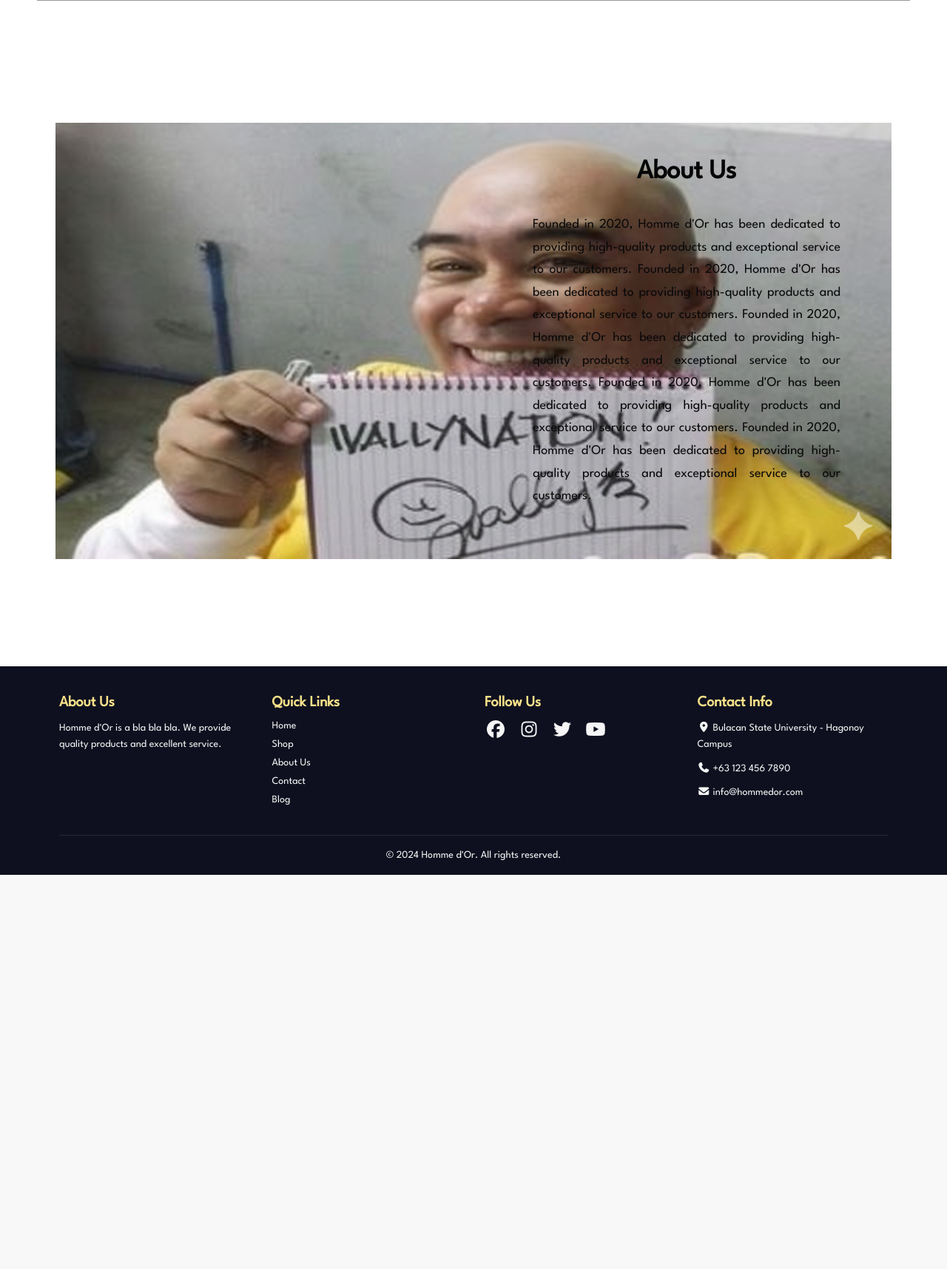
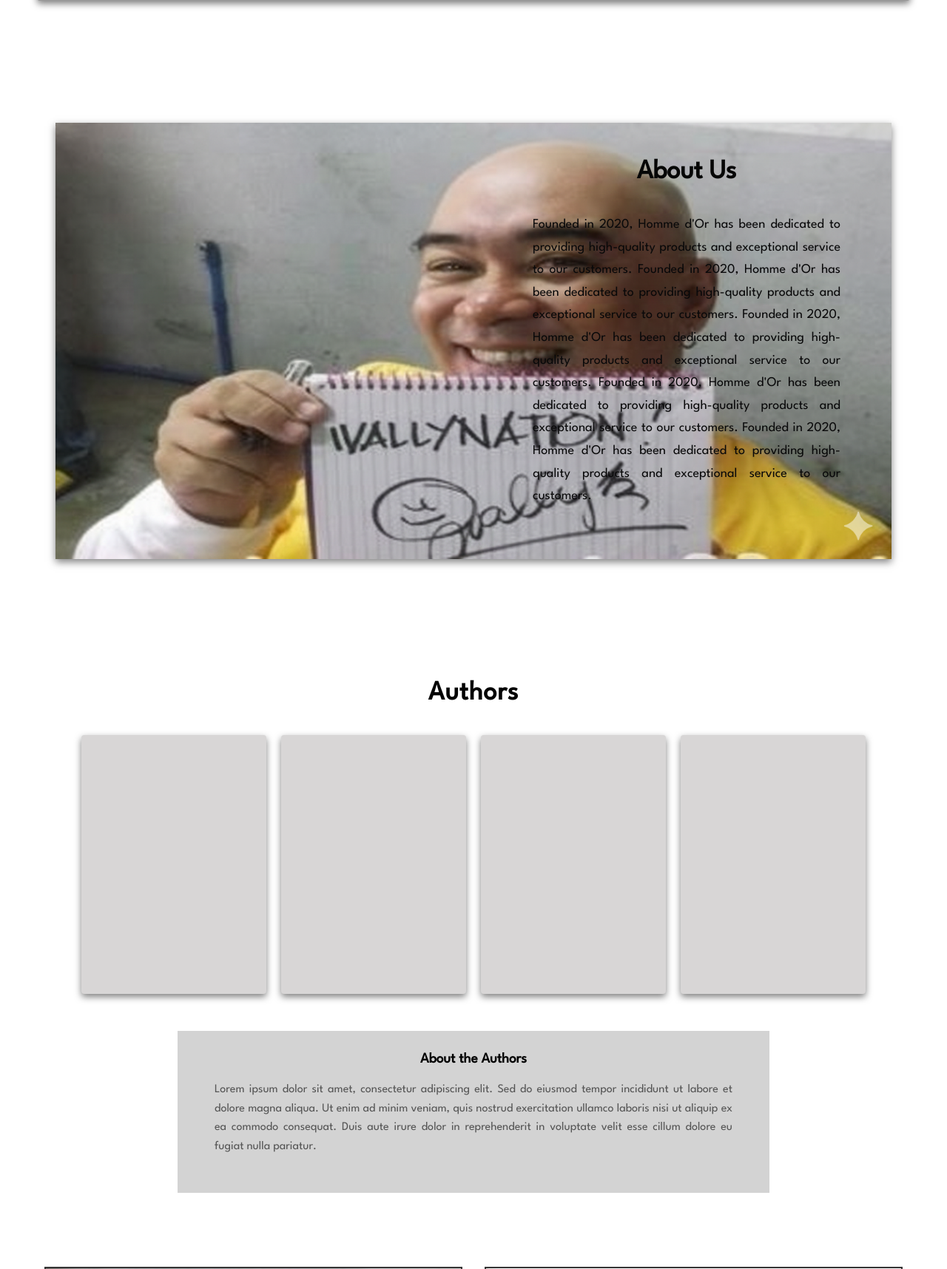
Before and after one commit to Izy-Blinken/Homme-d-Or, a PHP site: page /Homme_dor/AboutUs.php in a window 1280 px wide. Shown: the part 734-2450 px from the top of the page at 74% size. Before the commit the page ends 1917 px from the top, so only its background shows below. Run offline with PHP 8.4, Linux system fonts and the light colour scheme.

Commit message:
about us page done

```diff
--- a/assets/css/style.css
+++ b/assets/css/style.css
@@ -832,6 +832,8 @@
 
 #blog-header img {
     flex-shrink: 0;
+    box-shadow: 0 4px 10px rgba(0,0,0,0.5);
+    overflow: hidden;
 }
 
 #blog-header div h2 {
@@ -863,6 +865,7 @@
     display: grid;
     grid-template-columns: repeat(2, 1fr);
     gap: 30px;
+
 }
 
 .comment-box.center {
@@ -875,6 +878,7 @@
     display: flex;
     gap: 10px;
     align-items: flex-start;
+
 }
 
 .comment-box img {
@@ -928,7 +932,16 @@
     width: 100%;
     aspect-ratio: 1 / 1;
     background: white;
-    border: 2px solid #666;
+
+    box-shadow: 0 4px 10px rgba(0,0,0,0.5);
+    overflow: hidden;
+    transition: transform 0.3s ease, box-shadow 0.3s ease;
+
+}
+
+.highlight-item:hover {
+    transform: translateY(-8px);
+    box-shadow: 0 8px 20px rgba(0,0,0,0.7);
 }
 
 .highlight-item img {
@@ -1027,6 +1040,9 @@
     background-color: #989797;
     display: flex;
     gap: 20px;
+    border-radius: 4px;
+    box-shadow: 0 4px 10px rgba(0,0,0,0.5);
+    overflow: hidden;
 }
 
 .aboutUs-text {
@@ -1075,6 +1091,8 @@
     object-fit: contain;
     margin-right: 100px;
     margin-left: 100px;
+    box-shadow: 0 4px 10px rgba(0,0,0,0.5);
+
 }
 
 .shopDesc-text{
@@ -1101,3 +1119,74 @@
     color: #09090a;
     text-align: justify;
 }
+
+.authors{
+    position: relative;
+    display: flex;
+    justify-content: center;
+    margin-top: 100px;
+    flex-direction: column;
+    align-items: center;
+    padding: 0 20px 60px;
+}
+
+.authTitle {
+    text-align: center;
+    width: 100%;
+}
+
+.authTitle h3{
+    font-size: 36px;
+    margin-bottom: 40px;
+    color: #030303;
+    font-weight: 600;
+    letter-spacing: 1px;
+}
+
+.authContainer {
+    display: flex;
+    gap: 20px;
+    flex-wrap: wrap;
+    justify-content: center;
+    width: 100%;
+    max-width: 1100px;
+}
+
+
+.authBox {
+    background-color: rgb(216, 214, 214);
+    position: relative;
+    display: flex;
+    width: 250px;
+    height: 350px;
+    border-radius: 4px;
+    box-shadow: 0 4px 10px rgba(0,0,0,0.5);
+    overflow: hidden;
+    transition: transform 0.3s ease, box-shadow 0.3s ease;
+
+}
+
+.authBox:hover {
+    transform: translateY(-8px);
+    box-shadow: 0 8px 20px rgba(0,0,0,0.7);
+}
+
+
+.authDescription {
+    background: #d3d3d3;
+    padding: 30px 50px;
+    text-align: center;
+    margin-top: 50px;
+    max-width: 800px;
+}
+
+.authDescription h3 {
+    margin: 0 0 20px 0;
+    font-size: 1.2rem;
+}
+
+.authDescription p {
+    margin-top: 0;
+    line-height: 1.6;
+    text-align: justify;
+}
--- a/pages/AboutUs.php
+++ b/pages/AboutUs.php
@@ -43,6 +43,53 @@
 
         </div>
 
+        <div class="authors">
+            <div class="authTitle">
+                <h3>Authors</h3>
+
+            </div>
+
+            <div class="authContainer">
+                <div class="authBox"></div>
+                <div class="authBox"></div>
+                <div class="authBox"></div>
+                <div class="authBox"></div>
+            </div>
+
+            <div class="authDescription">
+                <h3>About the Authors</h3>
+                <div class="description-text">
+                    <p>Lorem ipsum dolor sit amet, consectetur adipiscing elit. Sed do eiusmod tempor incididunt ut labore et dolore magna aliqua. Ut enim ad minim veniam, quis nostrud exercitation ullamco laboris nisi ut aliquip ex ea commodo consequat. Duis aute irure dolor in reprehenderit in voluptate velit esse cillum dolore eu fugiat nulla pariatur.</p>
+
+                </div>
+            </div>
+
+        </div>
+        <section id="highlights">
+        <div class="ads-container">
+            <div class="ad-box">
+                <img src="../assets/images/products_images/ad1.png" alt="Advertisement 1">
+            </div>
+            <div class="ad-box">
+                <img src="../assets/images/products_images/ad2.png" alt="Advertisement 2">
+            </div>
+        </div>
+
+        <div class="content-container">
+            <div class="content-item">
+                <h3>Holiday gifts selection</h3>
+                <p>Lorem ipsum dolor sit amet, consectetur adipiscing elit. Duis aute irure dolor in reprehenderit in voluptate velit esse cillum dolore eu fugiat nulla pariatur. Item in bonitat vel, nostrum erat sed, sagittis et metus gravida, blandiquet a lorem.</p>
+                <button>DISCOVER</button>
+            </div>
+
+            <div class="content-item">
+                <h3>Holiday gifts selection</h3>
+                <p>Lorem ipsum dolor sit amet, consectetur adipiscing elit. Duis aute irure dolor in reprehenderit in voluptate velit esse cillum dolore eu fugiat nulla pariatur. Item in bonitat vel, nostrum erat sed, sagittis et metus gravida, blandiquet a lorem.</p>
+                <button>DISCOVER</button>
+            </div>
+        </div>
+        </section>
+
         </main>
 
         <?php include '../components/footer.php'; ?>
```
